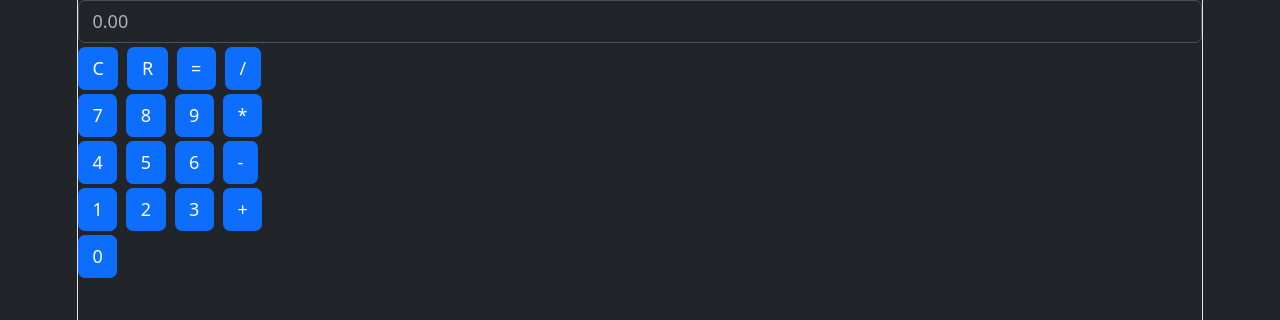
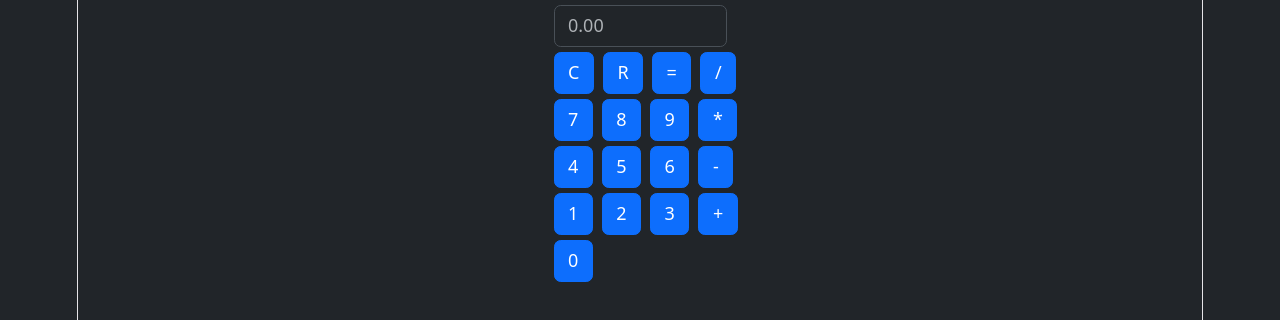
Before and after one commit to etv18/react-calculator, a React (Vite) app: page / in a window 1280 px wide. Shown: the top 320 px of the page. Built offline with nearby package versions, Linux system fonts and the light colour scheme.

Commit message:
add style config

```diff
--- a/src/components/Calculator.jsx
+++ b/src/components/Calculator.jsx
@@ -9,8 +9,10 @@ function Calculator(){
 
     return (
         <CalExpressionContext.Provider value={{ calExpressionString, setCalExpressionString }}>
-            <ResultWindow></ResultWindow>
-            <Pad></Pad>
+            <div className="container mt-1" style={{width: '200px'}}>
+                    <ResultWindow></ResultWindow>
+                    <Pad></Pad>
+            </div>
       </CalExpressionContext.Provider>
     );
 }
```
